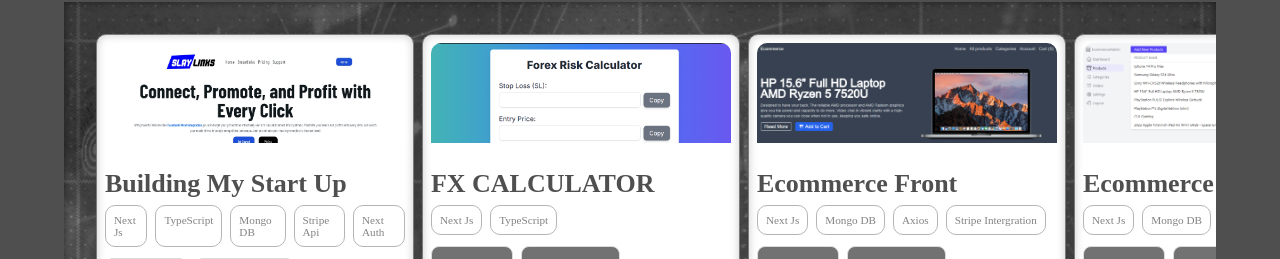
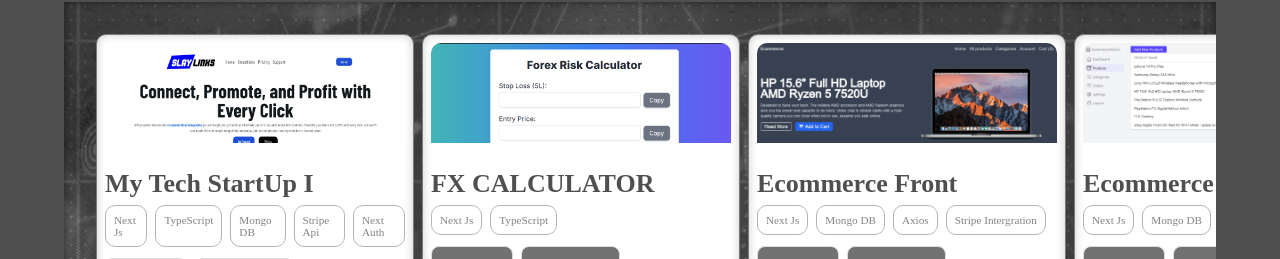
Before and after one commit to jordanjunior22/jordan, a Next.js app: page / in a window 1280 px wide. Shown: the part 3725-3984 px from the top of the page. Built offline with nearby package versions, Linux system fonts and the light colour scheme.

Commit message:
Update Projects.js

```diff
--- a/pages/Projects.js
+++ b/pages/Projects.js
@@ -12,7 +12,7 @@ import ProjectCart from '@/components/ProjectCart'
 export default function Projects() {
   const projects = [
     {
-      projectName: "Building My Start Up",
+      projectName: "My Tech StartUp I",
       technologies: ["Next Js", "TypeScript","Mongo DB","Stripe Api","Next Auth"],
       githubLink: "",
       liveLink: "https://slaylinks.vercel.app/",
```
